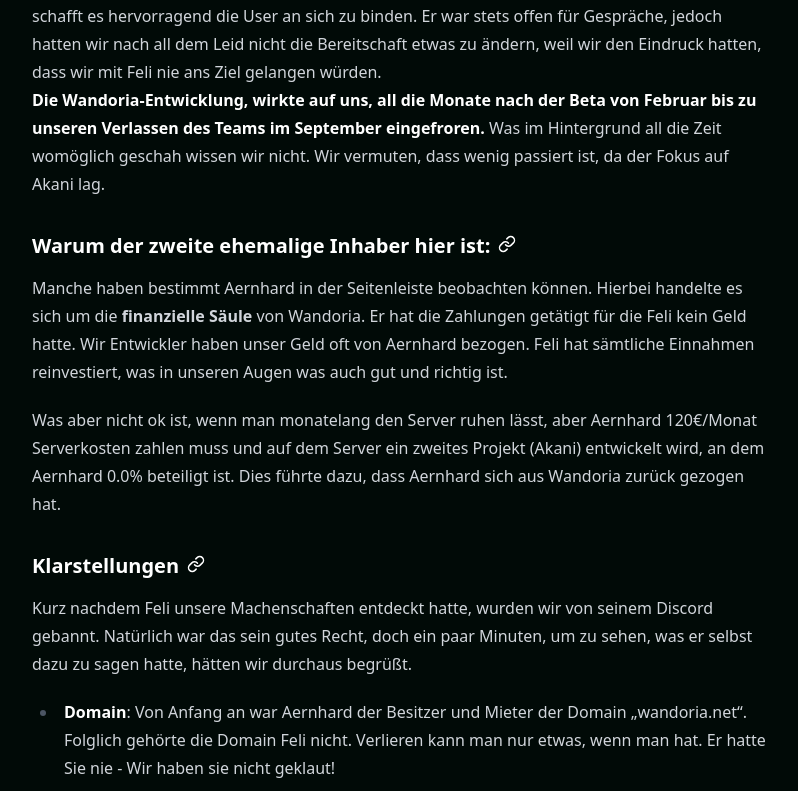
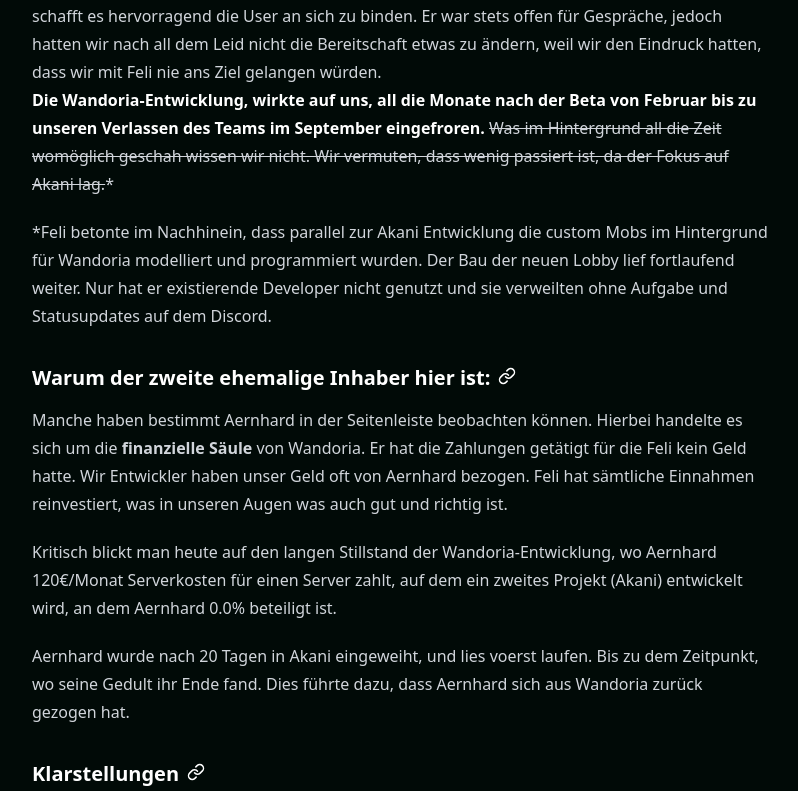
Before and after one commit to KalypzoSolutions/wandoria-svelte, a SvelteKit app: page /blog/community-statement in a window 1280 px wide. Shown: the part 1309-2100 px from the top of the page, without its empty margins (240-1038 px from the left). Built offline with nearby package versions, Linux system fonts and the light colour scheme.

Commit message:
Feli's Darstellung der Änderungen eingearbeitet

```diff
--- a/src/routes/blog/community-statement/+page.svelte
+++ b/src/routes/blog/community-statement/+page.svelte
@@ -3,7 +3,7 @@
 </script>
 <img src={spaltung} alt="thumbnail of wandoria old going down and new wandoria rising" class="rounded-lg" />
 <small>
-    Geschrieben am 04.01.2025 | 3 Minuten | Veröffentlicht am 27.01.2025
+    3 Minuten | Veröffentlicht am 27.01.2025 | Zuletzt bearbeitet am 29.01.2025
 </small>
 <h1 id="statement-an-die-community">
     Statement an die Community<a
@@ -90,7 +90,11 @@
     <strong
         >Die Wandoria-Entwicklung, wirkte auf uns, all die Monate nach der Beta von Februar bis zu unseren
         Verlassen des Teams im September eingefroren.</strong
-    > Was im Hintergrund all die Zeit womöglich geschah wissen wir nicht. Wir vermuten, dass wenig passiert ist, da der Fokus auf Akani lag.
+    >  <s>Was im Hintergrund all die Zeit womöglich geschah wissen wir nicht. Wir vermuten, dass wenig passiert ist, da der Fokus auf Akani lag.</s>*
+
+</p>
+<p>*Feli betonte im Nachhinein, dass parallel zur Akani Entwicklung die custom Mobs im Hintergrund für Wandoria modelliert und programmiert wurden.
+    Der Bau der neuen Lobby lief fortlaufend weiter. Nur hat er existierende Developer nicht genutzt und sie verweilten ohne Aufgabe und Statusupdates auf dem Discord.
 </p>
 <h3 id="warum-der-zweite-ehemalige-inhaber-hier-ist">
     Warum der zweite ehemalige Inhaber hier ist:<a
@@ -121,11 +125,12 @@
     reinvestiert, was in unseren Augen was auch gut und richtig ist.
 </p>
 <p>
-    Was aber nicht ok ist, wenn man monatelang den Server ruhen lässt, aber Aernhard 120€/Monat
-    Serverkosten zahlen muss und auf dem Server ein zweites Projekt (Akani) entwickelt wird, an dem
-    Aernhard 0.0% beteiligt ist. Dies führte dazu, dass Aernhard sich aus Wandoria zurück gezogen
-    hat.
+    Kritisch blickt man heute auf den langen Stillstand der Wandoria-Entwicklung, wo Aernhard 120€/Monat
+    Serverkosten für einen Server zahlt, auf dem ein zweites Projekt (Akani) entwickelt wird, an dem
+    Aernhard 0.0% beteiligt ist.
 </p>
+<p> Aernhard wurde nach 20 Tagen in Akani eingeweiht, und lies voerst laufen. Bis zu dem Zeitpunkt, wo seine Gedult ihr Ende fand.
+    Dies führte dazu, dass Aernhard sich aus Wandoria zurück gezogen hat.</p>
 <h3 id="klarstellungen">
     Klarstellungen<a
         aria-hidden="true"
@@ -217,6 +222,16 @@
     </ul>
     </div>
 </div>
+<div class="flex gap-8 items-baseline">
+    <b>29.01.2024</b>
+    <div class="">
+        <p>Fakten wurden zu diesen Text ergänzt:</p>
+        <ul>
+            <li>Aernhard wurde in Akani nach 20 Tagen eingeweiht</li>
+            <li>Parallel zur Akani Entwicklung geschieh durch Externe Mob Design und Entwicklung und der Ausbau der Lobby</li>
+        </ul>
+    </div>
+</div>
 
 
 
```
